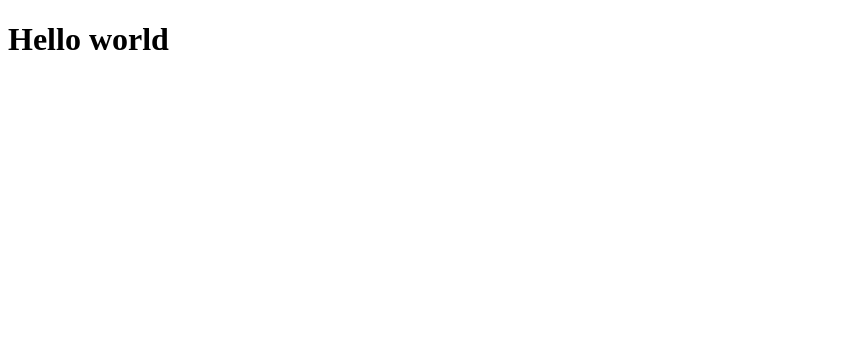
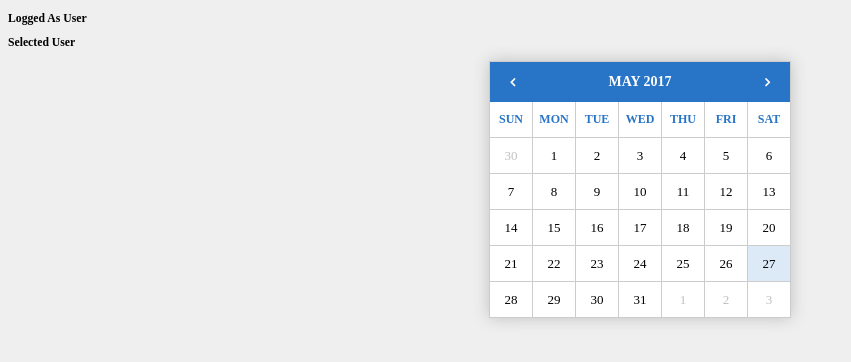
Before and after one commit to ayazhussein/aurity-project, a React app: page / in a window 1280 px wide. Shown: the whole page, without its empty margins (0-851 px from the left). Built offline with nearby package versions, Linux system fonts and the light colour scheme.

Commit message:
Finished Calendar

```diff
--- a/package.json
+++ b/package.json
@@ -4,6 +4,9 @@
   "private": true,
   "dependencies": {
     "axios": "^0.16.1",
+    "lodash": "^4.17.4",
+    "moment": "^2.18.1",
+    "moment-range": "^3.0.3",
     "react": "^15.5.4",
     "react-dom": "^15.5.4",
     "react-redux": "^5.0.5",
--- a/public/index.html
+++ b/public/index.html
@@ -10,6 +10,7 @@
     -->
     <link rel="manifest" href="%PUBLIC_URL%/manifest.json">
     <link rel="shortcut icon" href="%PUBLIC_URL%/favicon.ico">
+    <link rel="stylesheet" href="https://maxcdn.bootstrapcdn.com/font-awesome/4.7.0/css/font-awesome.min.css">
     <!--
       Notice the use of %PUBLIC_URL% in the tags above.
       It will be replaced with the URL of the `public` folder during the build.
--- a/src/actions/calendarActions.js
+++ b/src/actions/calendarActions.js
@@ -0,0 +1,51 @@
+import * as types from "../constants/ActionTypes";
+import moment from "moment";
+export function initCalendar() {
+    return {
+        type: types.INIT_CALENDAR,
+        month: moment(),
+    }
+}
+
+export function nextMonth(month) {
+    return {
+        type: types.NEXT_MONTH,
+        month: month.add(1, "month"),
+    }
+}
+
+export function previousMonth(month) {
+    return {
+        type: types.PREVIOUS_MONTH,
+        month: month.subtract(1, "month")
+    }
+}
+
+export function selectedDay(day) {
+    return {
+        type: types.SELECT_DAY,
+        selected: day,
+    }
+}
+
+export function selectedWeek(week) {
+    return {
+        type: types.SELECT_WEEK,
+        selectedWeek: week
+    }
+}
+export function selectedMonth(date) {
+    return {
+        type: types.SELECT_MONTH,
+        month: date,
+    }
+}
+
+export function selectDay(day) {
+    return dispatch => {
+        const week = moment(day.date).week();
+        dispatch(selectedWeek(week));
+        dispatch(selectedDay(day.date));
+        dispatch(selectedMonth(day.date.clone()));
+    }
+}
--- a/src/components/Calendar.js
+++ b/src/components/Calendar.js
@@ -1,62 +1,41 @@
 import React, { Component } from "react";
-import moment from "moment";
+import {selectDay, nextMonth, previousMonth } from "../actions/calendarActions";
 
 
 export default class Calendar extends Component {
     constructor(props) {
         super(props);
-
-        this.state = {
-            month: moment(),
-            selected: moment().startOf('day'),
-            selectedWeek: moment().week()
-        };
-
         this.previous = this.previous.bind(this);
         this.next = this.next.bind(this);
     }
 
     previous() {
-        const {
-            month,
-        } = this.state;
-
-        this.setState({
-            month: month.subtract(1, 'month'),
-        });
+        const {dispatch, month} = this.props;
+        dispatch(previousMonth(month));
     }
 
     next() {
-        const {
-            month,
-        } = this.state;
-
-        this.setState({
-            month: month.add(1, 'month'),
-        });
+        const {dispatch, month} = this.props;
+        dispatch(nextMonth(month));
     }
 
     select(day) {
-        console.log(day);
-        this.setState({
-            selected: day.date,
-            month: day.date.clone(),
-            selectedWeek: moment(day.date).week()
-        });
+        const {dispatch } = this.props;
+        dispatch(selectDay(day));
     }
 
     renderWeeks() {
         let weeks = [];
         let done = false;
-        let date = this.state.month.clone().startOf("month").add("w").day("Sunday");
+        let date = this.props.month.clone().startOf("month").add("w").day("Sunday");
         let count = 0;
         let monthIndex = date.month();
 
 
         const {
-            selected,
+            selectedDay,
             month,
-        } = this.state;
+        } = this.props;
 
         while (!done) {
             weeks.push(
@@ -64,12 +43,11 @@ export default class Calendar extends Component {
                       date={date.clone()}
                       month={month}
                       select={(day) => this.select(day)}
-                      selected={selected}/>
+                      selected={selectedDay}/>
             );
 
             date.add(1, "w");
             done = count++ > 2 && monthIndex !== date.month();
-            console.log(done, count, monthIndex, date.month());
             monthIndex = date.month();
         }
 
@@ -79,13 +57,12 @@ export default class Calendar extends Component {
     renderMonthLabel() {
         const {
             month,
-        } = this.state;
+        } = this.props;
 
         return <span className="month-label">{month.format("MMMM YYYY")}</span>;
     }
 
     render() {
-        console.log(this.state.selectedWeek);
         return (
             <section className="calendar">
                 <header className="header">
--- a/src/components/User.js
+++ b/src/components/User.js
@@ -0,0 +1,15 @@
+import React, { Component } from "react";
+
+
+class User extends Component {
+    render() {
+        return (
+            <div>
+                <h3>Logged As User</h3>
+                <h3>Selected User</h3>
+            </div>
+        );
+    }
+}
+
+export default User;
--- a/src/constants/ActionTypes.js
+++ b/src/constants/ActionTypes.js
@@ -0,0 +1,6 @@
+export const INIT_CALENDAR = "CALENDAR/INIT_CALENDAR";
+export const NEXT_MONTH = "CALENDAR/NEXT_MONTH";
+export const PREVIOUS_MONTH = "CALENDAR/PREVIOUS_MONTH";
+export const SELECT_WEEK = "CALENDAR/SELECT_WEEK";
+export const SELECT_DAY = "CALENDAR/SELECT_DAY";
+export const SELECT_MONTH = "CALENDAR/SELECT_MONTH";
--- a/src/containers/App.js
+++ b/src/containers/App.js
@@ -1,11 +1,32 @@
-import React, {Component} from "react";
+import React, { Component } from "react";
+import { connect } from "react-redux";
+import Calendar from "../components/Calendar";
+import { initCalendar } from "../actions/calendarActions";
+import User from "../components/User";
 
-export default class App extends Component {
+class App extends Component {
+    componentWillMount() {
+        this.props.dispatch(initCalendar());
+    }
+
     render() {
+        const { calendar, dispatch} = this.props;
+        console.log(this.props);
         return (
             <div>
-                <h1>Hello world</h1>
+                <User />
+                <Calendar {...calendar} dispatch={dispatch} />
             </div>
         )
     }
 }
+
+
+function mapStateToProps(state) {
+    const {calendar} = state;
+    return {
+        calendar
+    }
+}
+
+export default connect(mapStateToProps)(App);
--- a/src/reducers/calendar.js
+++ b/src/reducers/calendar.js
@@ -0,0 +1,27 @@
+import moment from "moment";
+import * as types from "../constants/ActionTypes";
+const initialState = {
+    month: moment(),
+    selectedDay: null,
+    selectedWeek: null,
+    selectedMonth: null,
+};
+
+export default function calendar(state = initialState, action) {
+    switch (action.type) {
+        case types.INIT_CALENDAR:
+            return Object.assign({}, state, { month: action.month });
+        case types.NEXT_MONTH:
+            return Object.assign({}, state, { month: action.month });
+        case types.PREVIOUS_MONTH:
+            return Object.assign({}, state, { month: action.month });
+        case types.SELECT_DAY:
+            return Object.assign({}, state, { selectedDay: action.selected });
+        case types.SELECT_WEEK:
+            return Object.assign({}, state, { selectedWeek: action.selectedWeek });
+        case types.SELECT_MONTH:
+            return Object.assign({}, state, { month: action.month });
+        default:
+            return state;
+    }
+}
--- a/src/reducers/index.js
+++ b/src/reducers/index.js
@@ -1,7 +1,11 @@
 import { combineReducers } from 'redux';
+import calendar from "./calendar";
 
 const rootReducer = combineReducers({
-
+    user: function (state = {}, action) {
+        return state;
+    },
+    calendar
 });
 
 export default rootReducer;
--- a/src/styles/main.scss
+++ b/src/styles/main.scss
@@ -0,0 +1 @@
+@import "calendar";
```
Also changed, not shown: 1 other file.
